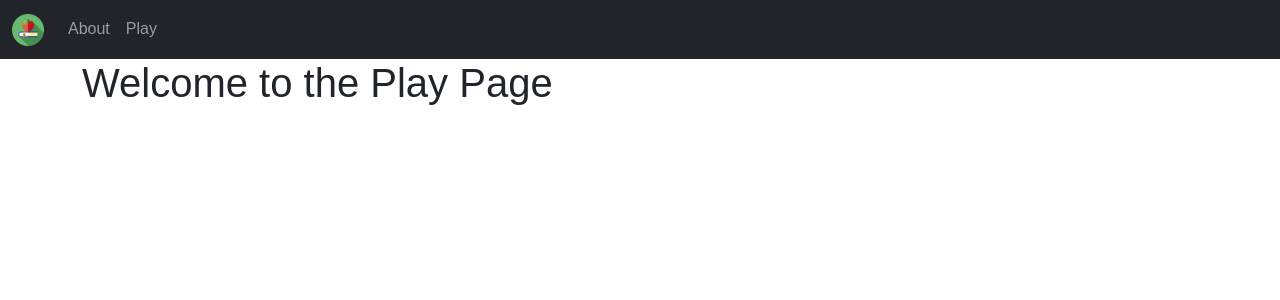
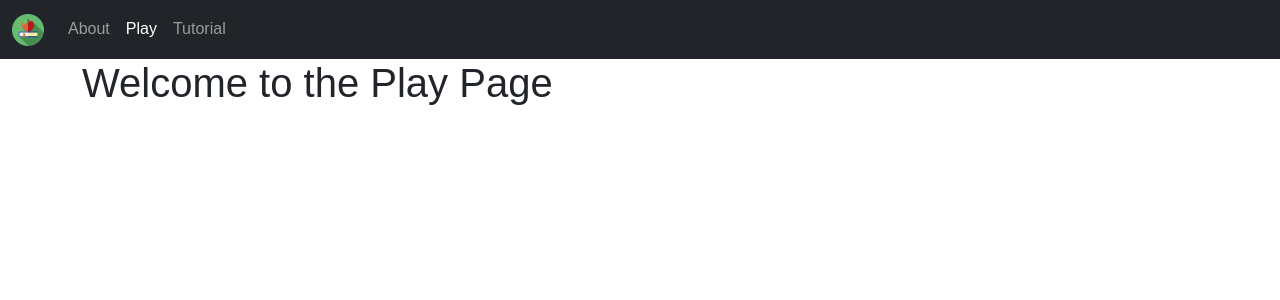
Before and after one commit to aizenbaidya/recall-royale, a Flask app: page /play in a window 1280 px wide. Shown: the top 300 px of the page. Run offline with Flask 3, Linux system fonts and the light colour scheme.

Commit message:
Blank tutorial page added

```diff
--- a/app.py
+++ b/app.py
@@ -1,18 +1,27 @@
-from flask import Flask, render_template, url_for
+from flask import Flask, render_template
 
 app = Flask(__name__)
+
 
 @app.route('/')
 def home():
     return render_template('home.html')
 
+
 @app.route('/about')
 def about():
     return render_template('about.html')
 
+
 @app.route('/play')
-def play_game():
+def play():
     return render_template('play.html')
+
+
+@app.route('/tutorial')
+def tutorial():
+    return render_template('tutorial.html')
+
 
 if __name__ == '__main__':
     app.run(debug=True)
--- a/templates/navbar.html
+++ b/templates/navbar.html
@@ -1,7 +1,7 @@
 <nav class="navbar navbar-expand-lg navbar-dark bg-dark">
     <div class="container-fluid">
         <a class="navbar-brand" href="/">
-            <img src="../static/images/apple-icon.webp" alt="" width="32" height="32" />
+            <img src="{{ url_for('static', filename='images/apple-icon.webp') }}" alt="" width="32" height="32" />
         </a>
         <button class="navbar-toggler" type="button" data-bs-toggle="collapse" data-bs-target="#navbarSupportedContent"
             aria-controls="navbarSupportedContent" aria-expanded="false" aria-label="Toggle navigation">
@@ -10,10 +10,14 @@
         <div class="collapse navbar-collapse" id="navbarSupportedContent">
             <ul class="navbar-nav me-auto mb-2 mb-lg-0">
                 <li class="nav-item">
-                    <a class="nav-link" href="/about">About</a>
+                    <a class="nav-link {% if request.path == '/about' %}active{% endif %}" href="/about">About</a>
                 </li>
                 <li class="nav-item">
-                    <a class="nav-link" href="/play">Play</a>
+                    <a class="nav-link {% if request.path == '/play' %}active{% endif %}" href="/play">Play</a>
+                </li>
+                <li class="nav-item">
+                    <a class="nav-link {% if request.path == '/tutorial' %}active{% endif %}"
+                        href="/tutorial">Tutorial</a>
                 </li>
             </ul>
         </div>
```
Also changed, not shown: templates/tutorial.html (added, +11 -0 lines).
